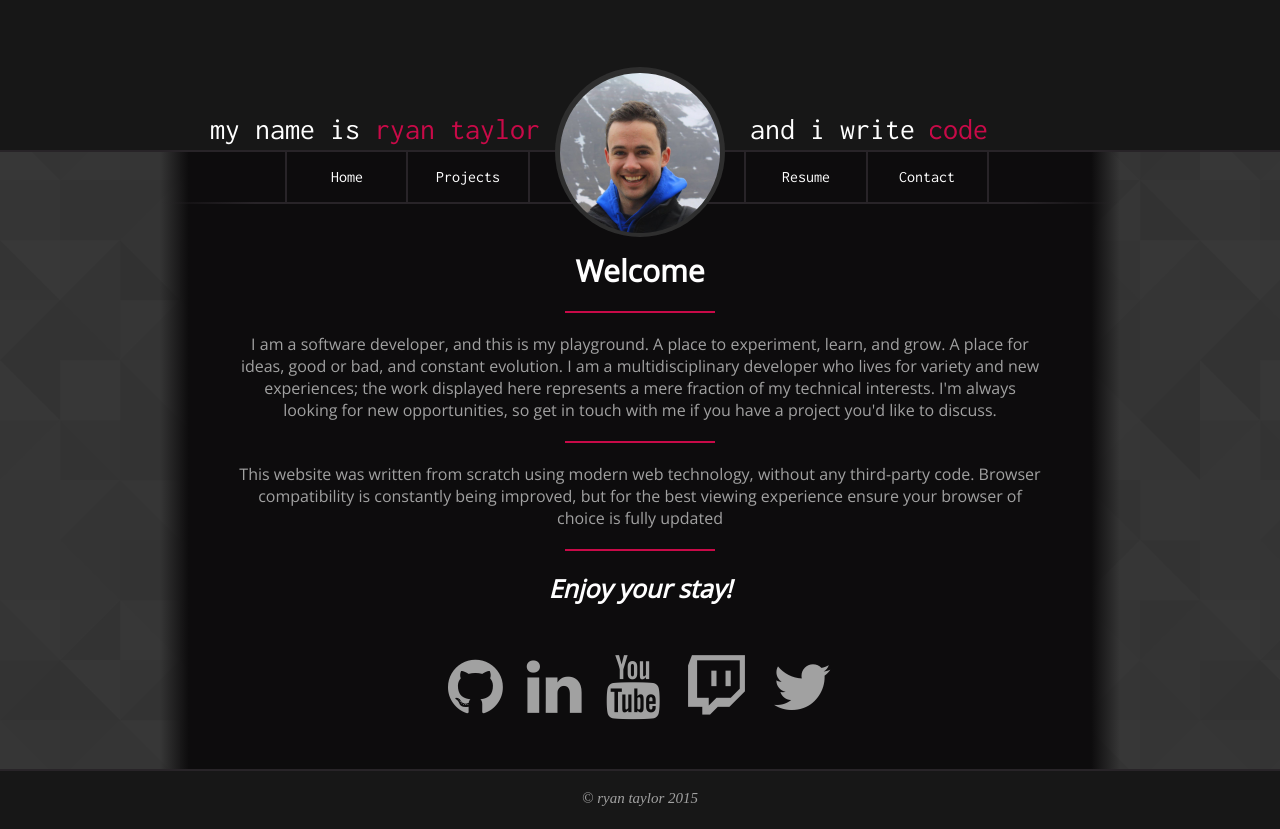
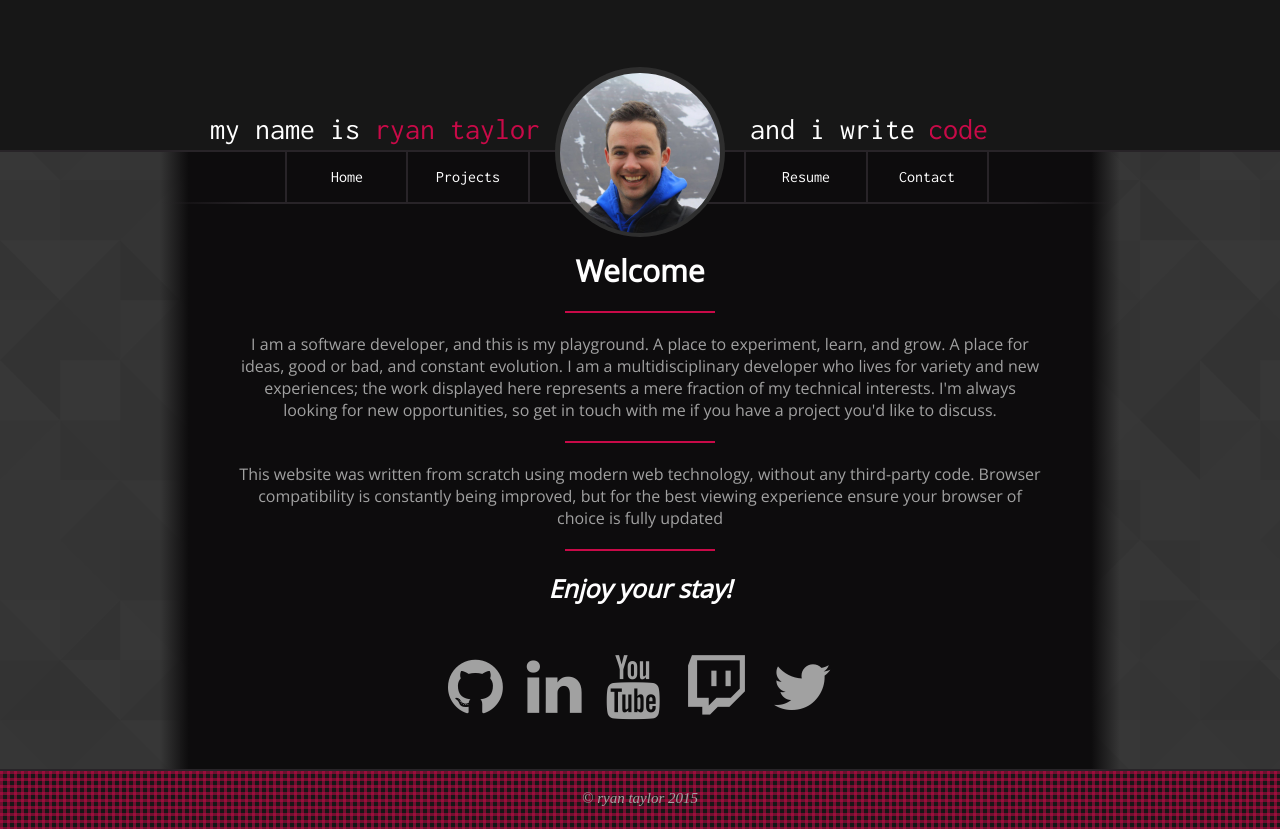
Before and after one commit to ryantaylor/rtaylordev, a plain HTML site: page www/html/index.html in a window 1280 px wide. Drawn offline with nearby package versions, Linux system fonts and the light colour scheme.

Commit message:
Reverting previous test change.

```diff
--- a/www/css/index.css
+++ b/www/css/index.css
@@ -9,11 +9,11 @@ body {
 footer {
   border-top: 2px solid #282428;
   /*background: #c80a48;*/
-  background: #171717;
-  /*background-color:#171717;
+  /*background: #171717;*/
+  background-color:#171717;
   background-image: linear-gradient(90deg, rgba(200,10,72,.5) 50%, transparent 50%),
 linear-gradient(rgba(200,10,72,.5) 50%, transparent 50%);
-  background-size:7px 7px;*/
+  background-size:7px 7px;
   color: #a1a1a1;
   font-size: 15px;
   font-style: italic;
```
